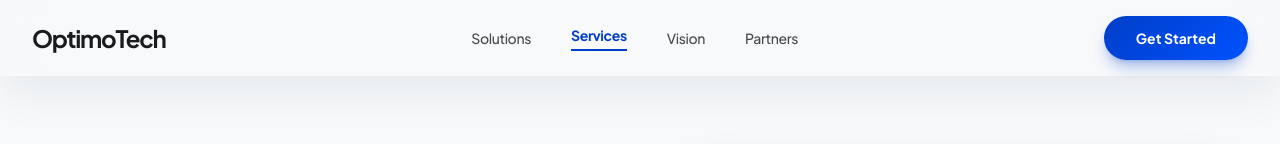
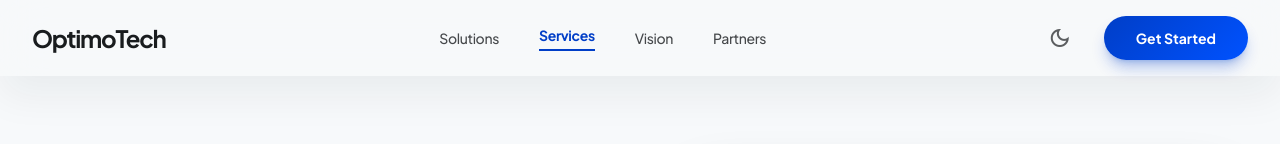
Before and after one commit to OptimoTechET/landing-page, a Next.js app: page /services in a window 1280 px wide. Shown: the top 144 px of the page. Built offline with nearby package versions, Linux system fonts and the light colour scheme; grey boxes are pictures that could not be loaded.

Commit message:
light mode and responsiveness

```diff
--- /dev/null
+++ b/fix_services_responsive.js
@@ -0,0 +1,20 @@
+const fs = require('fs');
+const filepath = '/home/befikadusata/Devs/2026/optimotech/landing-page/src/app/services/page.tsx';
+let content = fs.readFileSync(filepath, 'utf8');
+
+const replacements = [
+  ['px-8 overflow-hidden', 'px-6 lg:px-8 overflow-hidden'],
+  ['text-[3.5rem]', 'text-4xl md:text-[3.5rem]'],
+  ['py-32', 'py-16 lg:py-32'],
+  ['max-w-[1440px] mx-auto px-8', 'max-w-[1440px] mx-auto px-6 lg:px-8'],
+  ['text-[2.75rem]', 'text-3xl md:text-[2.75rem]'],
+  ['py-16 lg:py-32 px-8', 'py-16 lg:py-32 px-6 lg:px-8'],
+  ['p-16 md:p-24', 'p-8 sm:p-12 md:p-24'],
+  ['p-10 rounded-lg ghost-lift', 'p-8 lg:p-10 rounded-lg ghost-lift']
+];
+
+for (const [find, replace] of replacements) {
+    content = content.replaceAll(find, replace);
+}
+fs.writeFileSync(filepath, content);
+console.log('Services page responsive replacements applied.');
--- a/package.json
+++ b/package.json
@@ -10,6 +10,7 @@
   },
   "dependencies": {
     "next": "16.2.1",
+    "next-themes": "^0.4.6",
     "react": "19.2.4",
     "react-dom": "19.2.4"
   },
--- a/src/app/globals.css
+++ b/src/app/globals.css
@@ -5,53 +5,53 @@
   --font-body: "Plus Jakarta Sans", var(--font-sans);
   --font-label: "Plus Jakarta Sans", var(--font-sans);
 
-  --color-on-tertiary: #ffffff;
-  --color-tertiary: #952200;
-  --color-surface-container-highest: #e0e3e5;
-  --color-on-primary-container: #dfe3ff;
-  --color-surface-variant: #e0e3e5;
-  --color-outline-variant: #c3c5d9;
-  --color-on-tertiary-fixed-variant: #891e00;
-  --color-on-tertiary-container: #ffddd5;
-  --color-surface-dim: #d8dadc;
-  --color-on-surface: #191c1e;
-  --color-secondary: #4459a8;
-  --color-primary-fixed: #dde1ff;
-  --color-secondary-fixed-dim: #b7c4ff;
-  --color-secondary-container: #95aafe;
-  --color-on-surface-variant: #434656;
-  --color-outline: #737688;
-  --color-surface-container-lowest: #ffffff;
-  --color-secondary-fixed: #dde1ff;
-  --color-primary: #003ec7;
-  --color-on-secondary: #ffffff;
-  --color-on-tertiary-fixed: #3c0800;
-  --color-on-background: #191c1e;
-  --color-error-container: #ffdad6;
-  --color-surface-container: #eceef0;
-  --color-inverse-primary: #b7c4ff;
-  --color-surface-tint: #004ced;
-  --color-background: #f7f9fb;
-  --color-tertiary-fixed-dim: #ffb4a1;
-  --color-inverse-surface: #2d3133;
-  --color-error: #ba1a1a;
-  --color-on-secondary-container: #253b89;
-  --color-on-primary-fixed: #001452;
-  --color-on-error: #ffffff;
-  --color-surface-bright: #f7f9fb;
-  --color-primary-fixed-dim: #b7c4ff;
-  --color-on-primary: #ffffff;
-  --color-primary-container: #0052ff;
-  --color-on-secondary-fixed: #001452;
-  --color-inverse-on-surface: #eff1f3;
-  --color-on-secondary-fixed-variant: #2b418f;
-  --color-surface-container-low: #f2f4f6;
-  --color-tertiary-container: #bf3003;
-  --color-surface-container-high: #e6e8ea;
-  --color-on-error-container: #93000a;
-  --color-on-primary-fixed-variant: #0038b6;
-  --color-tertiary-fixed: #ffdbd2;
-  --color-surface: #f7f9fb;
+  --color-on-tertiary: var(--on-tertiary);
+  --color-tertiary: var(--tertiary);
+  --color-surface-container-highest: var(--surface-container-highest);
+  --color-on-primary-container: var(--on-primary-container);
+  --color-surface-variant: var(--surface-variant);
+  --color-outline-variant: var(--outline-variant);
+  --color-on-tertiary-fixed-variant: var(--on-tertiary-fixed-variant);
+  --color-on-tertiary-container: var(--on-tertiary-container);
+  --color-surface-dim: var(--surface-dim);
+  --color-on-surface: var(--on-surface);
+  --color-secondary: var(--secondary);
+  --color-primary-fixed: var(--primary-fixed);
+  --color-secondary-fixed-dim: var(--secondary-fixed-dim);
+  --color-secondary-container: var(--secondary-container);
+  --color-on-surface-variant: var(--on-surface-variant);
+  --color-outline: var(--outline);
+  --color-surface-container-lowest: var(--surface-container-lowest);
+  --color-secondary-fixed: var(--secondary-fixed);
+  --color-primary: var(--primary);
+  --color-on-secondary: var(--on-secondary);
+  --color-on-tertiary-fixed: var(--on-tertiary-fixed);
+  --color-on-background: var(--on-background);
+  --color-error-container: var(--error-container);
+  --color-surface-container: var(--surface-container);
+  --color-inverse-primary: var(--inverse-primary);
+  --color-surface-tint: var(--surface-tint);
+  --color-background: var(--background);
+  --color-tertiary-fixed-dim: var(--tertiary-fixed-dim);
+  --color-inverse-surface: var(--inverse-surface);
+  --color-error: var(--error);
+  --color-on-secondary-container: var(--on-secondary-container);
+  --color-on-primary-fixed: var(--on-primary-fixed);
+  --color-on-error: var(--on-error);
+  --color-surface-bright: var(--surface-bright);
+  --color-primary-fixed-dim: var(--primary-fixed-dim);
+  --color-on-primary: var(--on-primary);
+  --color-primary-container: var(--primary-container);
+  --color-on-secondary-fixed: var(--on-secondary-fixed);
+  --color-inverse-on-surface: var(--inverse-on-surface);
+  --color-on-secondary-fixed-variant: var(--on-secondary-fixed-variant);
+  --color-surface-container-low: var(--surface-container-low);
+  --color-tertiary-container: var(--tertiary-container);
+  --color-surface-container-high: var(--surface-container-high);
+  --color-on-error-container: var(--on-error-container);
+  --color-on-primary-fixed-variant: var(--on-primary-fixed-variant);
+  --color-tertiary-fixed: var(--tertiary-fixed);
+  --color-surface: var(--surface);
 
   --radius-DEFAULT: 1rem;
   --radius-lg: 2rem;
@@ -60,8 +60,115 @@
 }
 
 :root {
-  color-scheme: light;
+  --on-tertiary: #ffffff;
+  --tertiary: #952200;
+  --surface-container-highest: #e0e3e5;
+  --on-primary-container: #dfe3ff;
+  --surface-variant: #e0e3e5;
+  --outline-variant: #c3c5d9;
+  --on-tertiary-fixed-variant: #891e00;
+  --on-tertiary-container: #ffddd5;
+  --surface-dim: #d8dadc;
+  --on-surface: #191c1e;
+  --secondary: #4459a8;
+  --primary-fixed: #dde1ff;
+  --secondary-fixed-dim: #b7c4ff;
+  --secondary-container: #95aafe;
+  --on-surface-variant: #434656;
+  --outline: #737688;
+  --surface-container-lowest: #ffffff;
+  --secondary-fixed: #dde1ff;
+  --primary: #003ec7;
+  --on-secondary: #ffffff;
+  --on-tertiary-fixed: #3c0800;
+  --on-background: #191c1e;
+  --error-container: #ffdad6;
+  --surface-container: #eceef0;
+  --inverse-primary: #b7c4ff;
+  --surface-tint: #004ced;
+  --background: #f7f9fb;
+  --tertiary-fixed-dim: #ffb4a1;
+  --inverse-surface: #2d3133;
+  --error: #ba1a1a;
+  --on-secondary-container: #253b89;
+  --on-primary-fixed: #001452;
+  --on-error: #ffffff;
+  --surface-bright: #f7f9fb;
+  --primary-fixed-dim: #b7c4ff;
+  --on-primary: #ffffff;
+  --primary-container: #0052ff;
+  --on-secondary-fixed: #001452;
+  --inverse-on-surface: #eff1f3;
+  --on-secondary-fixed-variant: #2b418f;
+  --surface-container-low: #f2f4f6;
+  --tertiary-container: #bf3003;
+  --surface-container-high: #e6e8ea;
+  --on-error-container: #93000a;
+  --on-primary-fixed-variant: #0038b6;
+  --tertiary-fixed: #ffdbd2;
+  --surface: #f7f9fb;
 }
+
+
+.dark {
+  --background: #191c1e;
+  --on-background: #f7f9fb;
+  --surface: #191c1e;
+  --on-surface: #e0e3e5;
+  --surface-dim: #111314;
+  --surface-bright: #3c4043;
+  --surface-container-lowest: #0e0f11;
+  --surface-container-low: #191c1e;
+  --surface-container: #212427;
+  --surface-container-high: #2a2e31;
+  --surface-container-highest: #35383c;
+  --surface-variant: #434656;
+  --on-surface-variant: #c3c5d9;
+  --outline: #8d90a5;
+  --outline-variant: #434656;
+  --inverse-surface: #e0e3e5;
+  --inverse-on-surface: #191c1e;
+
+  --primary: #b7c4ff;
+  --on-primary: #002275;
+  --primary-container: #0038b6;
+  --on-primary-container: #dfe3ff;
+  --inverse-primary: #003ec7;
+
+  --secondary: #b6c4ff;
+  --on-secondary: #002681;
+  --secondary-container: #253b89;
+  --on-secondary-container: #dee1ff;
+
+  --tertiary: #ffb4a1;
+  --on-tertiary: #500f00;
+  --tertiary-container: #721900;
+  --on-tertiary-container: #ffddd5;
+
+  --error: #ffb4ab;
+  --on-error: #690005;
+  --error-container: #93000a;
+  --on-error-container: #ffdad6;
+
+  --primary-fixed: #dde1ff;
+  --primary-fixed-dim: #b7c4ff;
+  --on-primary-fixed: #001452;
+  --on-primary-fixed-variant: #0038b6;
+  --secondary-fixed: #dde1ff;
+  --secondary-fixed-dim: #b7c4ff;
+  --on-secondary-fixed: #001452;
+  --on-secondary-fixed-variant: #2b418f;
+  --tertiary-fixed: #ffdbd2;
+  --tertiary-fixed-dim: #ffb4a1;
+  --on-tertiary-fixed: #3c0800;
+  --on-tertiary-fixed-variant: #891e00;
+
+  --surface-tint: #b7c4ff;
+}
+
+
+
+
 
 body {
   background-color: var(--color-background);
--- a/src/app/layout.tsx
+++ b/src/app/layout.tsx
@@ -1,5 +1,6 @@
 import type { Metadata } from "next";
 import { Plus_Jakarta_Sans } from "next/font/google";
+import { ThemeProvider } from "@/components/theme/ThemeProvider";
 import "./globals.css";
 
 const plusJakartaSans = Plus_Jakarta_Sans({
@@ -22,6 +23,7 @@ export default function RootLayout({
     <html
       lang="en"
       className={`${plusJakartaSans.variable} font-sans antialiased`}
+      suppressHydrationWarning
     >
       <head>
         <link
@@ -30,7 +32,14 @@ export default function RootLayout({
         />
       </head>
       <body className="bg-background text-on-surface min-h-screen font-body selection:bg-primary-container selection:text-white flex flex-col">
-        {children}
+        <ThemeProvider
+          attribute="class"
+          defaultTheme="system"
+          enableSystem
+          disableTransitionOnChange
+        >
+          {children}
+        </ThemeProvider>
       </body>
     </html>
   );
--- a/src/components/feature/TopNavBar.tsx
+++ b/src/components/feature/TopNavBar.tsx
@@ -1,13 +1,20 @@
 "use client";
 
-import { useState } from 'react';
+import { useState, useEffect } from 'react';
 import Link from 'next/link';
 import { usePathname } from 'next/navigation';
 import { Button } from '@/components/ui/Button';
+import { useTheme } from 'next-themes';
 
 export function TopNavBar() {
   const pathname = usePathname();
   const [isMobileMenuOpen, setIsMobileMenuOpen] = useState(false);
+  const { theme, setTheme } = useTheme();
+  const [mounted, setMounted] = useState(false);
+
+  useEffect(() => {
+    setMounted(true);
+  }, []);
 
   const navLinks = [
     { name: 'Solutions', href: '/solutions' },
@@ -36,7 +43,16 @@ export function TopNavBar() {
             )
           })}
         </div>
-        <div className="hidden md:block">
+        <div className="hidden md:flex items-center space-x-6">
+          {mounted && (
+            <button
+              onClick={() => setTheme(theme === 'dark' ? 'light' : 'dark')}
+              className="p-2 rounded-full hover:bg-surface-variant text-on-surface transition-colors flex items-center justify-center opacity-70 hover:opacity-100"
+              aria-label="Toggle theme"
+            >
+              <span className="material-symbols-outlined">{theme === 'dark' ? 'light_mode' : 'dark_mode'}</span>
+            </button>
+          )}
           <Button variant="primary" className="text-sm px-8 py-3">
             Get Started
           </Button>
@@ -70,7 +86,16 @@ export function TopNavBar() {
               </Link>
             )
           })}
-          <div className="pt-4 mt-2 border-t border-outline-variant/10">
+          <div className="pt-4 mt-2 border-t border-outline-variant/10 flex flex-col gap-4">
+            {mounted && (
+              <button
+                onClick={() => setTheme(theme === 'dark' ? 'light' : 'dark')}
+                className="flex items-center justify-between py-3 text-lg text-on-surface"
+              >
+                <span>Theme</span>
+                <span className="material-symbols-outlined">{theme === 'dark' ? 'light_mode' : 'dark_mode'}</span>
+              </button>
+            )}
             <Button variant="primary" className="w-full justify-center text-base py-4">
               Get Started
             </Button>
--- /dev/null
+++ b/src/components/theme/ThemeProvider.tsx
@@ -0,0 +1,8 @@
+"use client";
+
+import * as React from "react";
+import { ThemeProvider as NextThemesProvider, type ThemeProviderProps } from "next-themes";
+
+export function ThemeProvider({ children, ...props }: ThemeProviderProps) {
+  return <NextThemesProvider {...props}>{children}</NextThemesProvider>;
+}
```
Also changed, not shown: src/app/services/page.tsx (+10 -10 lines), 1 other file (tests, documents, lock files or other folders).
